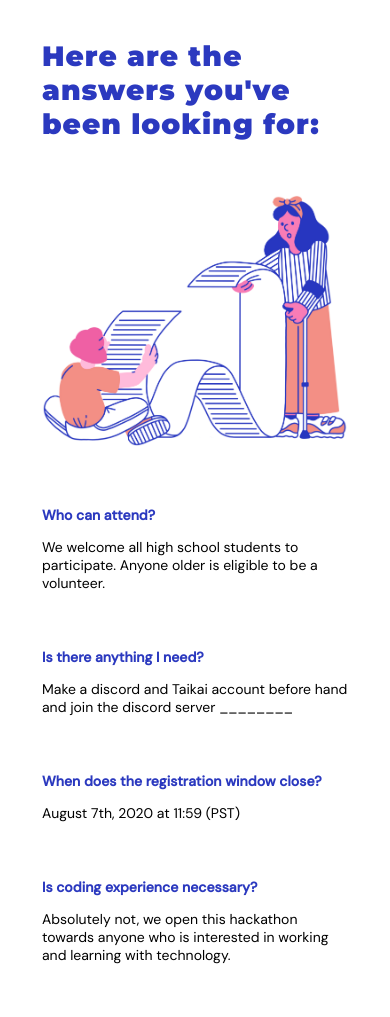
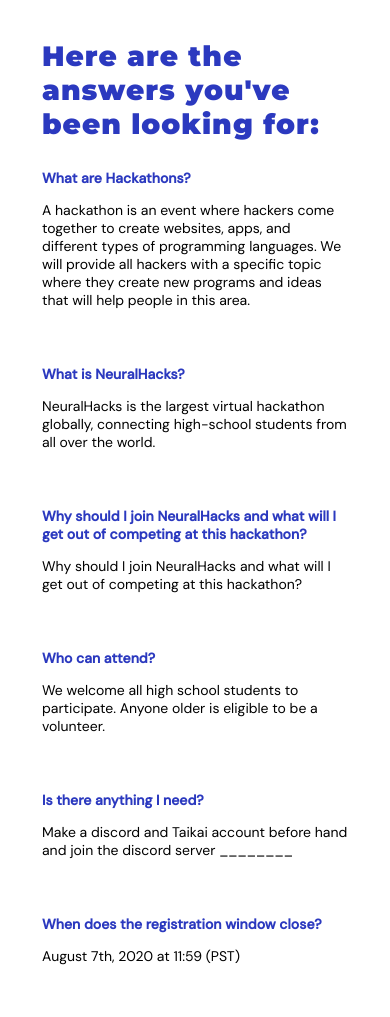
Before and after one commit to Krishnanshu-Gupta/NeuralHacks, a plain HTML site: page faq.html in a window 390 px wide. Shown: the part 58-1075 px from the top of the page. Drawn offline with nearby package versions, Linux system fonts and the light colour scheme.

Commit message:
Same format with new questions

```diff
--- a/faq.html
+++ b/faq.html
@@ -81,13 +81,30 @@
       <h1>
         Here are the answers you've been looking for:
       </h1>
-      <div class="mobile-only">
-        <div class="faq-image">
-          <img src="assets/CofC.png" />
-        </div>
-      </div>
+
+
       <div class="faq-container">
         <div class="faq-column">
+          <div class="faq-question">
+            <h5>What are Hackathons?</h5>
+            <p>
+              A hackathon is an event where hackers come together to create websites, apps, and different types of programming
+              languages. We will provide all hackers with a specific topic where they create new programs and ideas that will help
+              people in this area.
+            </p>
+          </div>
+          <div class="faq-question">
+            <h5>What is NeuralHacks?</h5>
+            <p>
+              NeuralHacks is the largest virtual hackathon globally, connecting high-school students from all over the world.
+            </p>
+          </div>
+          <div class="faq-question">
+            <h5>Why should I join NeuralHacks and what will I get out of competing at this hackathon?</h5>
+            <p>
+              Why should I join NeuralHacks and what will I get out of competing at this hackathon?
+            </p>
+          </div>
           <div class="faq-question">
             <h5>Who can attend?</h5>
             <p>
@@ -106,10 +123,23 @@
               August 7th, 2020 at 11:59 (PST)
             </p>
           </div>
+        </div>
+        <div class="faq-column">
+          <div class="faq-image">
+            <img src="assets/CofC.png" />
+          </div>
+
+          <div class="mobile-only">
+            <div class="faq-image">
+              <img src="assets/CofC.png" />
+            </div>
+          </div>
+
           <div class="faq-question">
-            <h5>Is coding experience necessary?</h5>
+            <h5>Do I need to know how to code in order to participate in this Hackathon?</h5>
             <p>
-              Absolutely not, we open this hackathon towards anyone who is interested in working and learning with technology.
+              Absolutely not!! With the help of all our sponsors, NeuralHacks will help students of all levels of different
+              programming languages by providing them everything they need to build their programs.
             </p>
           </div>
           <div class="faq-question">
@@ -132,7 +162,6 @@
             </p>
           </div>
         </div>
-      </div>
     </section>
 
     <footer>
```
